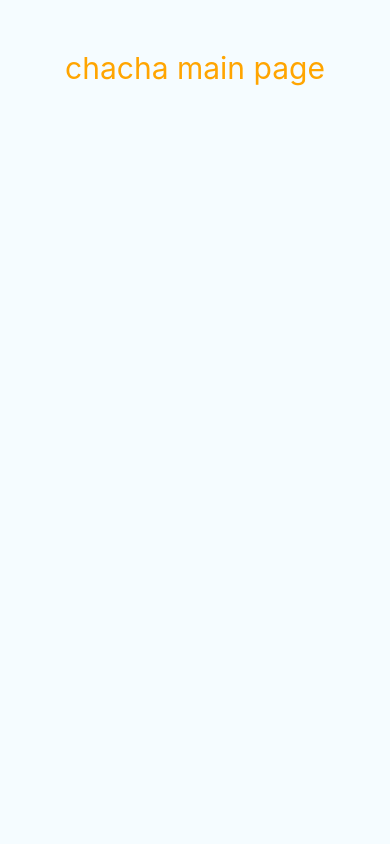
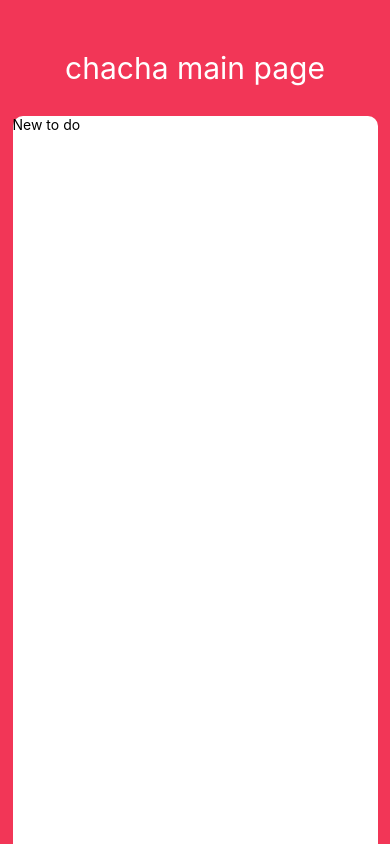
Before and after one commit to ganzik/react_native_todo, a React Native app: screen / in a window 390 px wide. Built offline with nearby package versions, Linux system fonts and the light colour scheme.

Commit message:
[ADD] 기본 틀 잡기

```diff
--- a/App.js
+++ b/App.js
@@ -1,19 +1,25 @@
-import React, { Component } from 'react';
-import { Platform, StyleSheet, Text, View, StatusBar } from 'react-native';
+import React, { Component } from "react";
+import {
+  Platform,
+  StyleSheet,
+  Text,
+  View,
+  StatusBar,
+  TextInput,
+  Dimensions
+} from "react-native";
 
-const instructions = Platform.select({
-  ios: 'Press Cmd+R to reload,\n' + 'Cmd+D or shake for dev menu',
-  android:
-    'Double tap R on your keyboard to reload,\n' +
-    'Shake or press menu button for dev menu'
-});
+const { height, width } = Dimensions.get("window");
 
 export default class App extends Component {
   render() {
     return (
       <View style={styles.container}>
-        <StatusBar barStyle='light-content' />
+        <StatusBar barStyle="light-content" />
         <Text style={styles.title}>chacha main page</Text>
+        <View style={styles.card}>
+          <TextInput style={styles.input} placeholder={"New to do"} />
+        </View>
       </View>
     );
   }
@@ -21,24 +27,45 @@ export default class App extends Component {
 const styles = StyleSheet.create({
   container: {
     flex: 1,
-    // justifyContent: 'center',
-    alignItems: 'center',
-    backgroundColor: '#F5FCFF'
+    alignItems: "center",
+    backgroundColor: "#F23657"
   },
   welcome: {
     fontSize: 20,
-    textAlign: 'center',
+    textAlign: "center",
     margin: 10
   },
   instructions: {
-    textAlign: 'center',
-    color: '#333333',
+    textAlign: "center",
+    color: "#333333",
     marginBottom: 5
   },
   title: {
-    color: 'orange',
+    color: "white",
     fontSize: 30,
-    fontWeight: '400',
-    marginTop: 50
+    fontWeight: "400",
+    marginTop: 50,
+    marginBottom: 30
+  },
+  card: {
+    backgroundColor: "white",
+    flex: 1,
+    width: width - 25,
+    borderTopLeftRadius: 10,
+    borderTopRightRadius: 10,
+    ...Platform.select({
+      ios: {
+        shadowColor: "rgb(50, 50, 50)",
+        shadowOpacity: 0.5,
+        shadowRadius: 5,
+        shadowOffset: {
+          height: -1,
+          width: 0
+        }
+      },
+      android: {
+        elevation: 3
+      }
+    })
   }
 });
```
